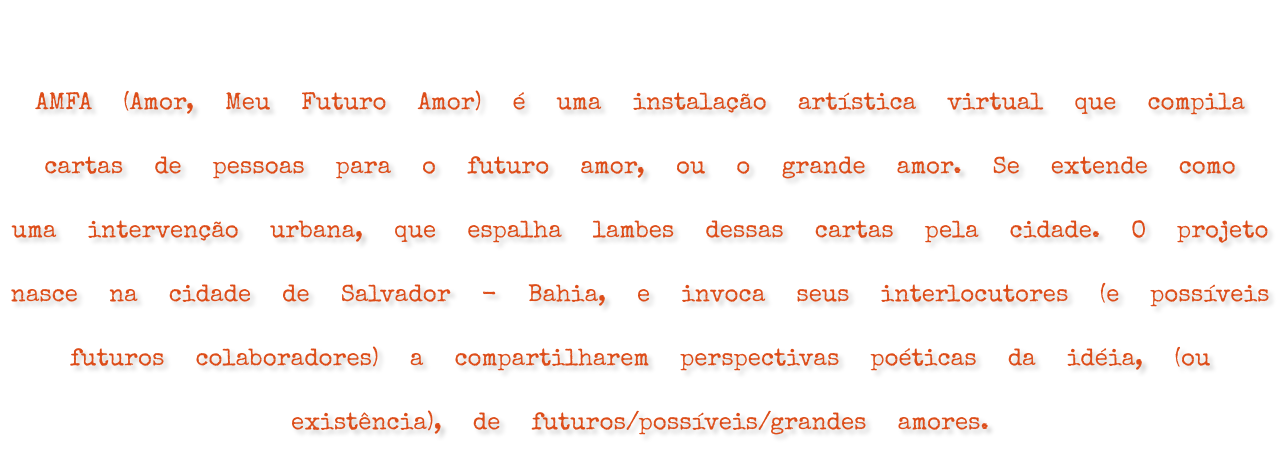
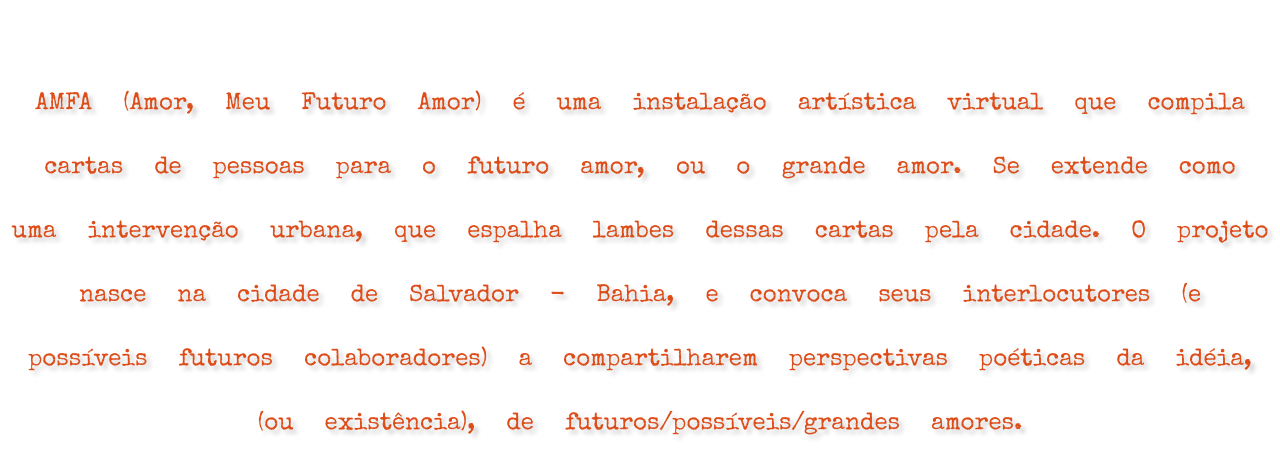
Before and after one commit to eutiveumsonho/amfa, a website: page sobre.html in a window 1280 px wide. Shown: the part 70-546 px from the top of the page. Drawn offline with Linux system fonts and the light colour scheme.

Commit message:
chore: text correction

```diff
--- a/sobre.html
+++ b/sobre.html
@@ -16,7 +16,7 @@
         AMFA (Amor, Meu Futuro Amor) é uma instalação artística virtual que
         compila cartas de pessoas para o futuro amor, ou o grande amor. Se
         extende como uma intervenção urbana, que espalha lambes dessas cartas
-        pela cidade. O projeto nasce na cidade de Salvador - Bahia, e invoca
+        pela cidade. O projeto nasce na cidade de Salvador - Bahia, e convoca
         seus interlocutores (e possíveis futuros colaboradores) a compartilharem
         perspectivas poéticas da idéia, (ou existência), de
         futuros/possíveis/grandes amores.
```
Also changed, not shown: form.html (+1 -1 lines).
